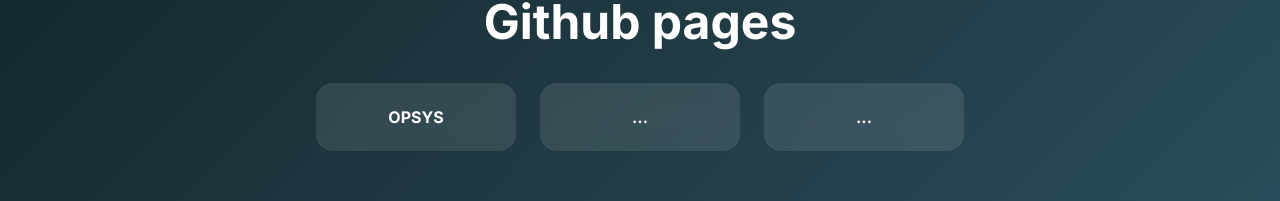
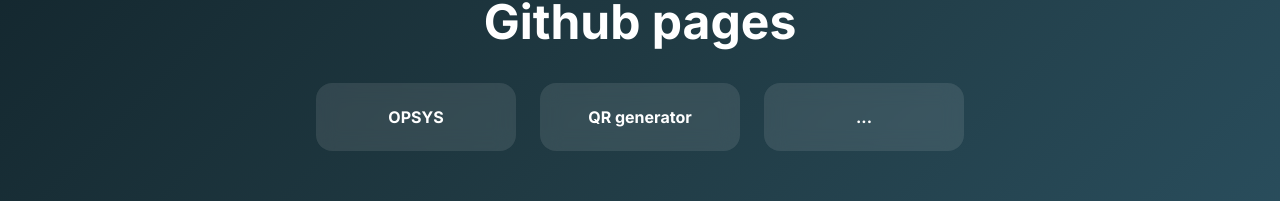
Before and after one commit to misiek02/link, a plain HTML site: page index.html in a window 1280 px wide. Shown: the part 329-530 px from the top of the page. Drawn offline with Linux system fonts and the light colour scheme.

Commit message:
Update index.html

```diff
--- a/index.html
+++ b/index.html
@@ -11,7 +11,7 @@
     <h1 class="fade-in">Github pages</h1>
     <div class="projects">
       <a href="https://misiek02.github.io/OPSYS" class="card slide-up">OPSYS</a>
-      <a href="https://misiek02.github.io/" class="card slide-up">...</a>
+      <a href="https://misiek02.github.io/QR" class="card slide-up">QR generator</a>
       <a href="https://misiek02.github.io/" class="card slide-up">...</a>
     </div>
   </div>
```
